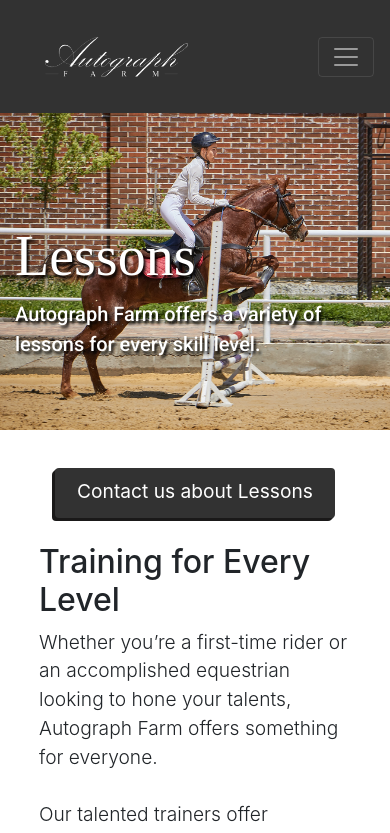
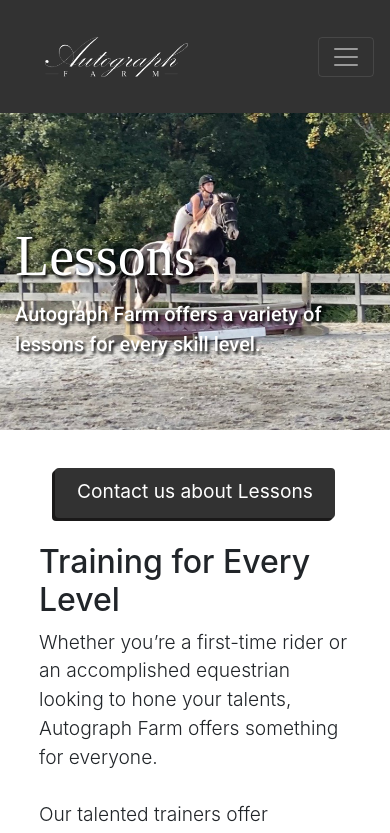
Before and after one commit to BaileyDay/autograph, a React (Create React App) app: page /lessons in a window 390 px wide. Shown: the top 833 px of the page. Built offline with nearby package versions, Linux system fonts and the light colour scheme.

Commit message:
Fixed image issue

```diff
--- a/src/styling/lessons.css
+++ b/src/styling/lessons.css
@@ -44,7 +44,6 @@
 
 @media only screen and (max-width: 600px) {
   #lessonsJumbotron {
-    background-image: url("../images/lessons.jpg");
     color: white;
     text-shadow: 2px 3px 3px #000000;
     background-repeat: no-repeat;
```
